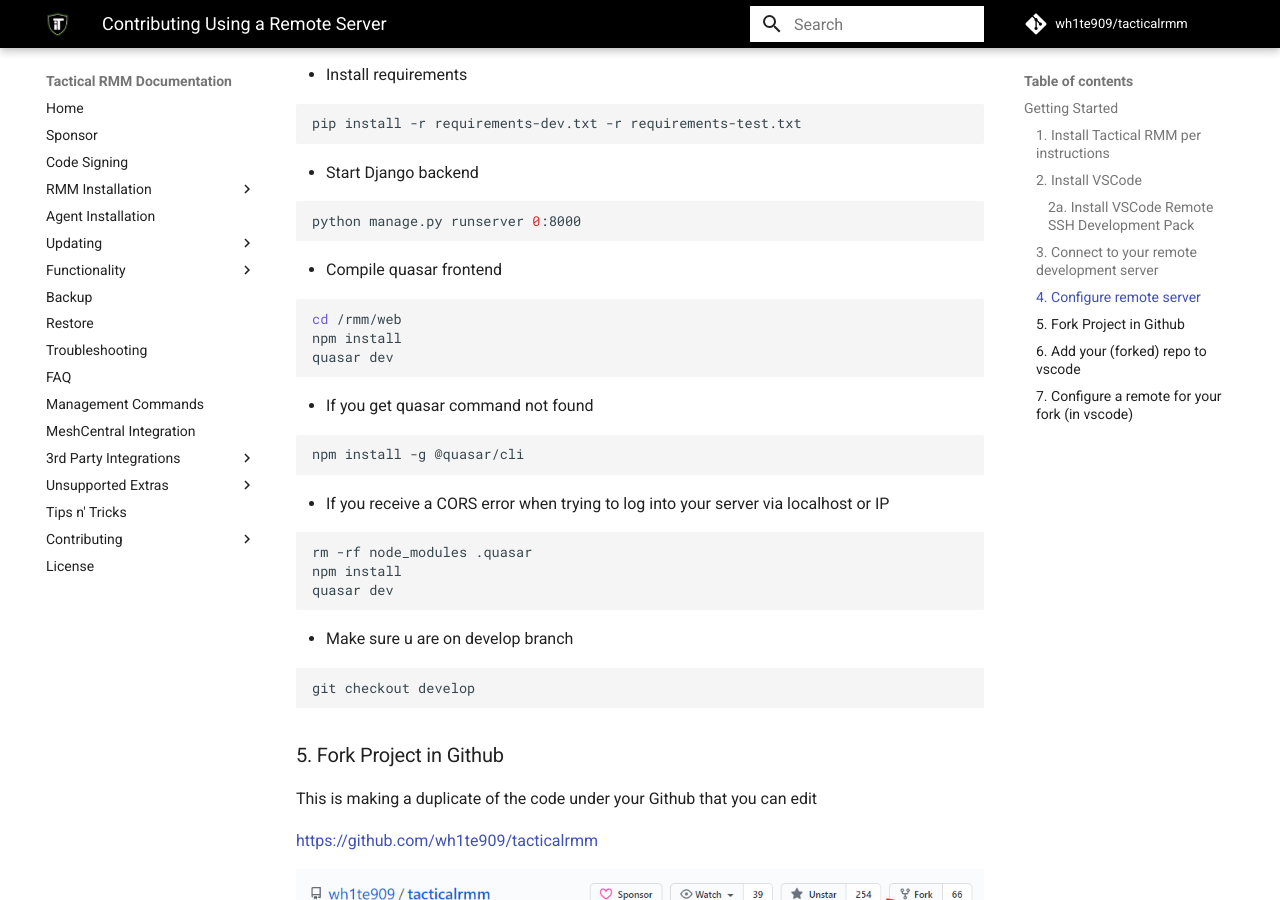
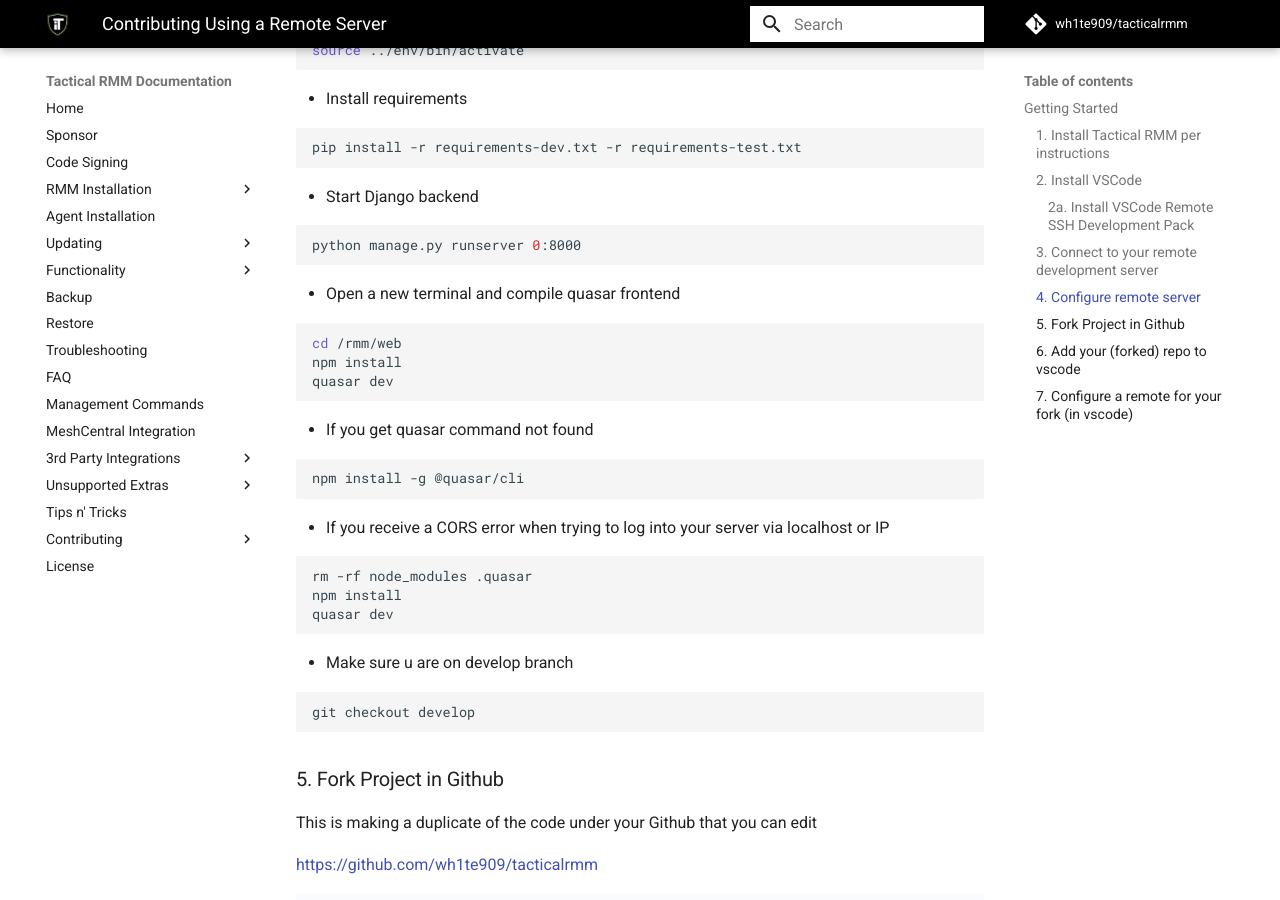
Before and after one commit to amidaware/trmm-docs, an MkDocs documentation site: the page built from docs/docs/contributing_using_a_remote_server.md, in a window 1280 px wide and 900 px high, scrolled down 1499 px. Built offline with MkDocs 1.6.1 and Material for MkDocs 9.7.7, drawn with Linux system fonts in a browser that asks for light colours; comment, search, counter and statistics services are not loaded.

Commit message:
docs Fix png

````diff
--- a/docs/docs/contributing_using_a_remote_server.md
+++ b/docs/docs/contributing_using_a_remote_server.md
@@ -23,7 +23,7 @@
 
 After the extension pack is installed you will have a new button at the bottom-left of VSCode. You can select it and add your remote SSH host information.
 
-![RemoteSSH](images/Remote_SSH_connection.PNG)
+![RemoteSSH](images/Remote_SSH_connection.png)
 
 ### 4. Configure remote server
 
@@ -71,7 +71,7 @@
 python manage.py runserver 0:8000
 ```
 
-- Compile quasar frontend
+- Open a new terminal and compile quasar frontend
 
 ```bash
 cd /rmm/web
````
Also changed, not shown: docs/docs/images/Remote_SSH_connection.PNG (deleted), docs/docs/images/Remote_SSH_connection.png (added).
